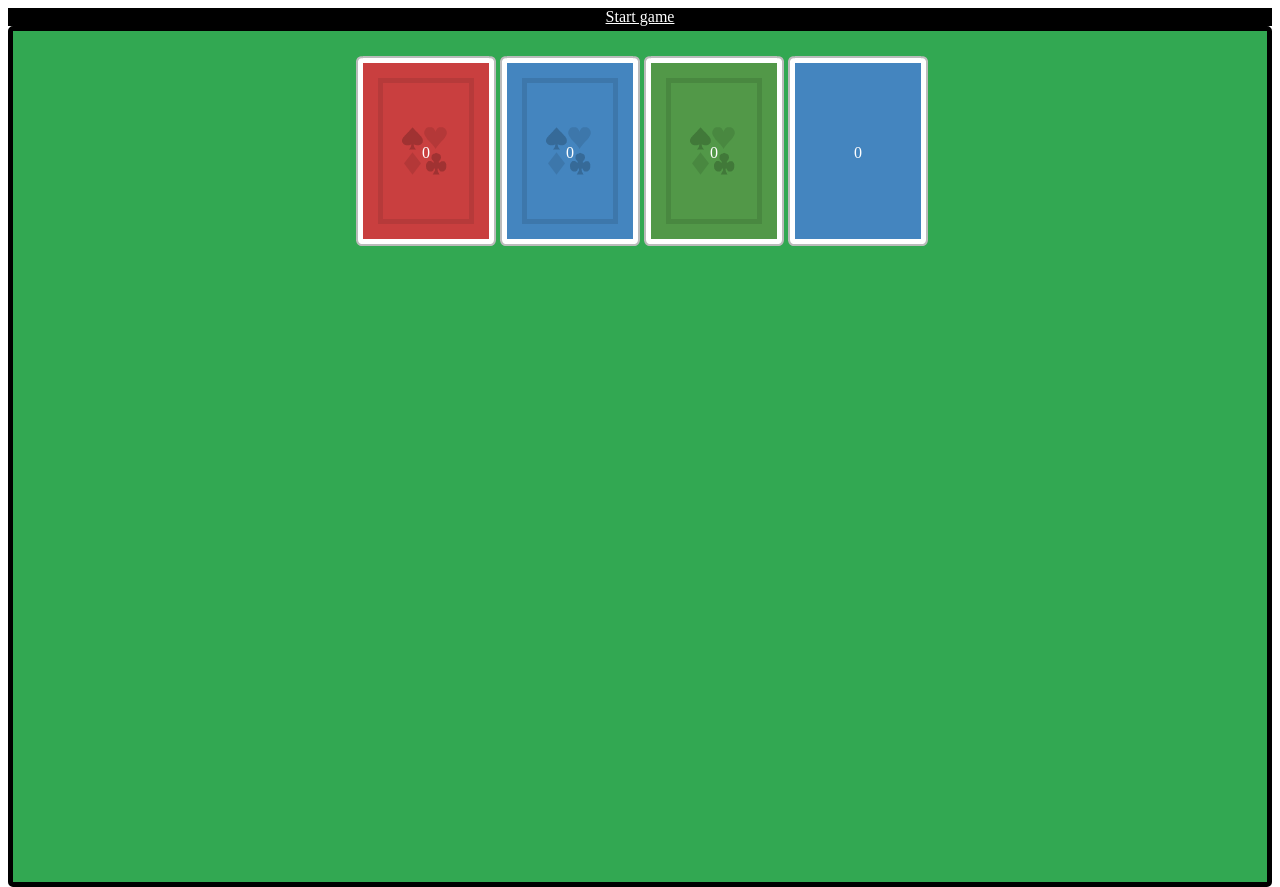
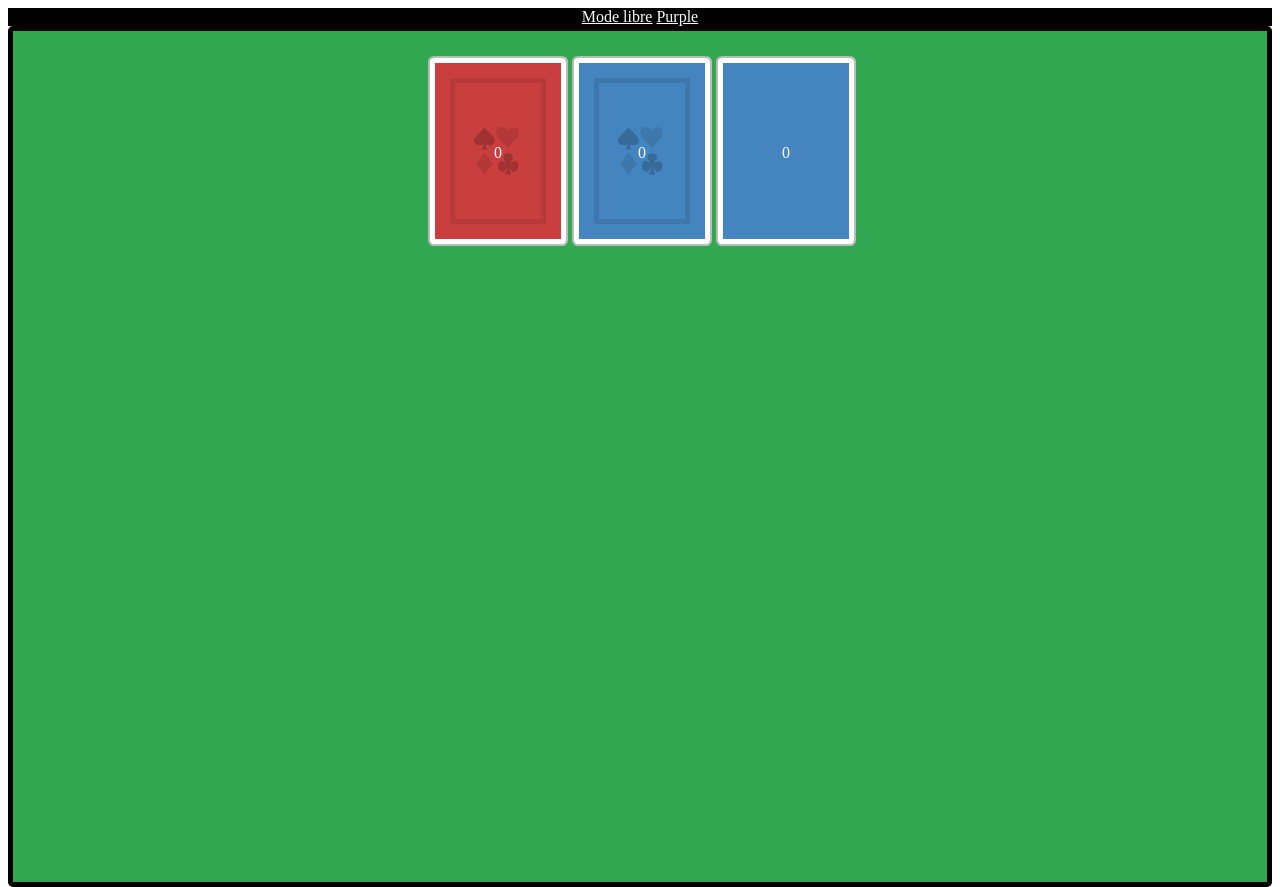
Before and after one commit to calebreseau/pycards, a Flask app: page /pycards/?game=Purple in a window 1280 px wide. Run offline with Flask 2, Linux system fonts and the light colour scheme.

Commit message:
add purple

```diff
--- a/carte.py
+++ b/carte.py
@@ -9,7 +9,7 @@ class Carte:
         self.signe=signe
 
     def toString(self):
-        return GameConfig.cartes[self.valeur-1]+' de '+GameConfig.signes[self.signe-1]
+        return GameConfig.cartes[self.valeur]+' de '+GameConfig.signes[self.signe]
 
     def getTx(self):
         return 'card'+GameConfig.en_signes[self.signe]+GameConfig.en_cartes[self.valeur]+'.png'
--- a/gameconfig.py
+++ b/gameconfig.py
@@ -1,6 +1,7 @@
 class GameConfig:
 
     signes=['coeur','carreau','pique','trefle']
+    couleurs=[['coeur','carreau'],['pique','trefle']]
     en_signes=['Hearts','Diamonds','Spades','Clubs']
     cartes=['As','2','3','4','5','6','7','8','9','10','Valet','Dame','Roi']
     en_cartes=['A','2','3','4','5','6','7','8','9','10','J','Q','K']
--- a/jeuPurple.py
+++ b/jeuPurple.py
@@ -1,4 +1,5 @@
 from jeu import Jeu
+from gameconfig import GameConfig
 
 class jeuPurple(Jeu):
 
@@ -7,21 +8,19 @@ class jeuPurple(Jeu):
         self.script='purple.js'
         self.score=0
         self.controls=[
-        ['rouge','/static/cards/PNG/Cards/cardBack_red5.png','tirer','1'],
-        ['noir','/static/cards/PNG/Cards/cardBack_blue5.png','tirer','2'],
-        ['purple','/static/cards/PNG/Cards/cardBack_green5.png','tirer','1,2'],
+        ['rouge','/static/cards/PNG/Cards/cardBack_red5.png','tirer','0'],
+        ['noir','/static/cards/PNG/Cards/cardBack_blue5.png','tirer','1'],
+        #['purple','/static/cards/PNG/Cards/cardBack_green5.png','tirer','0,1'],
         ['score','/static/cards/PNG/Cards/cardBack_blue1.png','vider']]
 
     def update(self,moves):
         for move in moves:
             super().update(moves)
-            card=self.terrain.defausse[-1].signe/2
-            print(self.terrain.defausse[-1].toString())
-            print(str(card)+','+move)
-            if round(card)>int(move):
-                ret=len(self.terrain.defausse)
+            card=self.terrain.defausse[-1].signe
+            if GameConfig.signes[card] in GameConfig.couleurs[int(move)]:
+                self.score+=1
             else:
-                self.terrain.viderDefausse()
-                ret=0
+                self.score=0
+                break
 
-        return [str(ret),self.terrain.getDefausse()]
+        return [str(self.score),''.join(self.terrain.getDefausse())]
--- a/main.py
+++ b/main.py
@@ -29,7 +29,7 @@ def start():
 def draw():
     global jeu
     res=jeu.update(request.args.get('move').split(','))
-    print(str(len(res)))
+    #print(str(len(res)))
     #print('response: '+'\r\n'.join(res))
     return res[0]+','+''.join(res[1])
 
--- a/static/main.css
+++ b/static/main.css
@@ -30,10 +30,16 @@ html, body {
     text-align: center;
 }
 
-#start{
+#menu a{
     width: auto;
-    display: block;
+    display: inline;
     text-align: center;
     color: white;
     background-color: black;
 }
+
+#menu{
+    display: block;
+    text-align: center;
+    background-color: black;
+}
--- a/templates/game.html
+++ b/templates/game.html
@@ -18,9 +18,9 @@
               $('#defausse').html(data.split(',')[1]);
               console.log($('#paquetcompteur').html());
               $('#paquetcompteur').html((parseInt($('#paquetcompteur').html())-1).toString());
-              var score=data.split(',')[0];
+              var score=parseInt(data.split(',')[0]);
               if (score==0) alert('Buvez '+$('#scorecompteur').html()+' gorgees')
-              $('#scorecompteur').html(data.split(',')[0])
+              $('#scorecompteur').html(parseInt(score+1));
 
           });
       }
--- a/templates/layout.html
+++ b/templates/layout.html
@@ -5,7 +5,10 @@
       <link rel="stylesheet" href="{{url_for('static',filename='main.css')}}">
   </head>
   <body>
-        <a id='start' href="{{url_for('start')}}">Start game</a>
+    <div id='menu'>
+      <a id='start' href="/pycards/">Mode libre</a>
+      <a id='purple' href="/pycards/?game=Purple">Purple</a>
+    </div>
         {%block content%}
         {%endblock%}
   </body>
```
